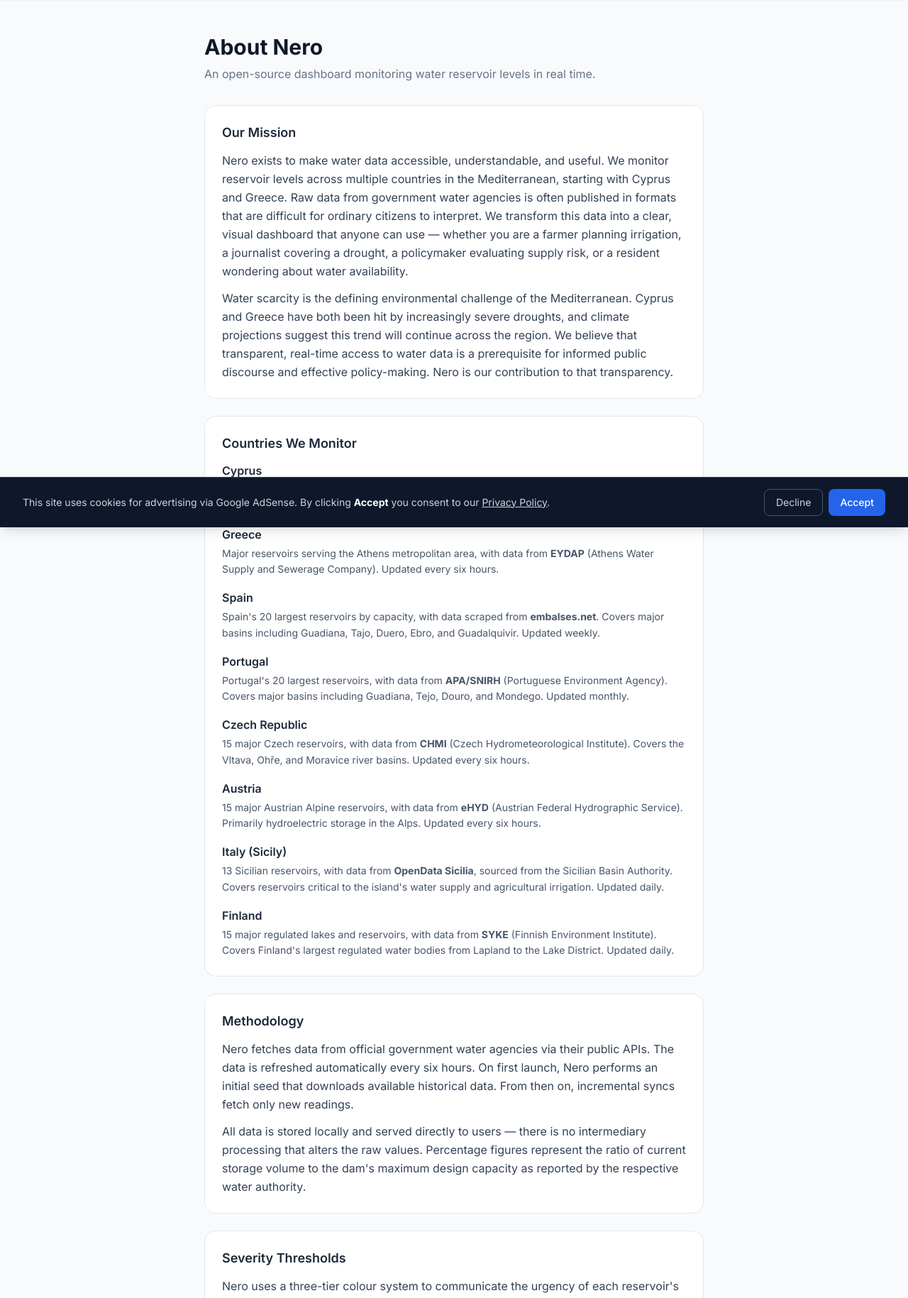
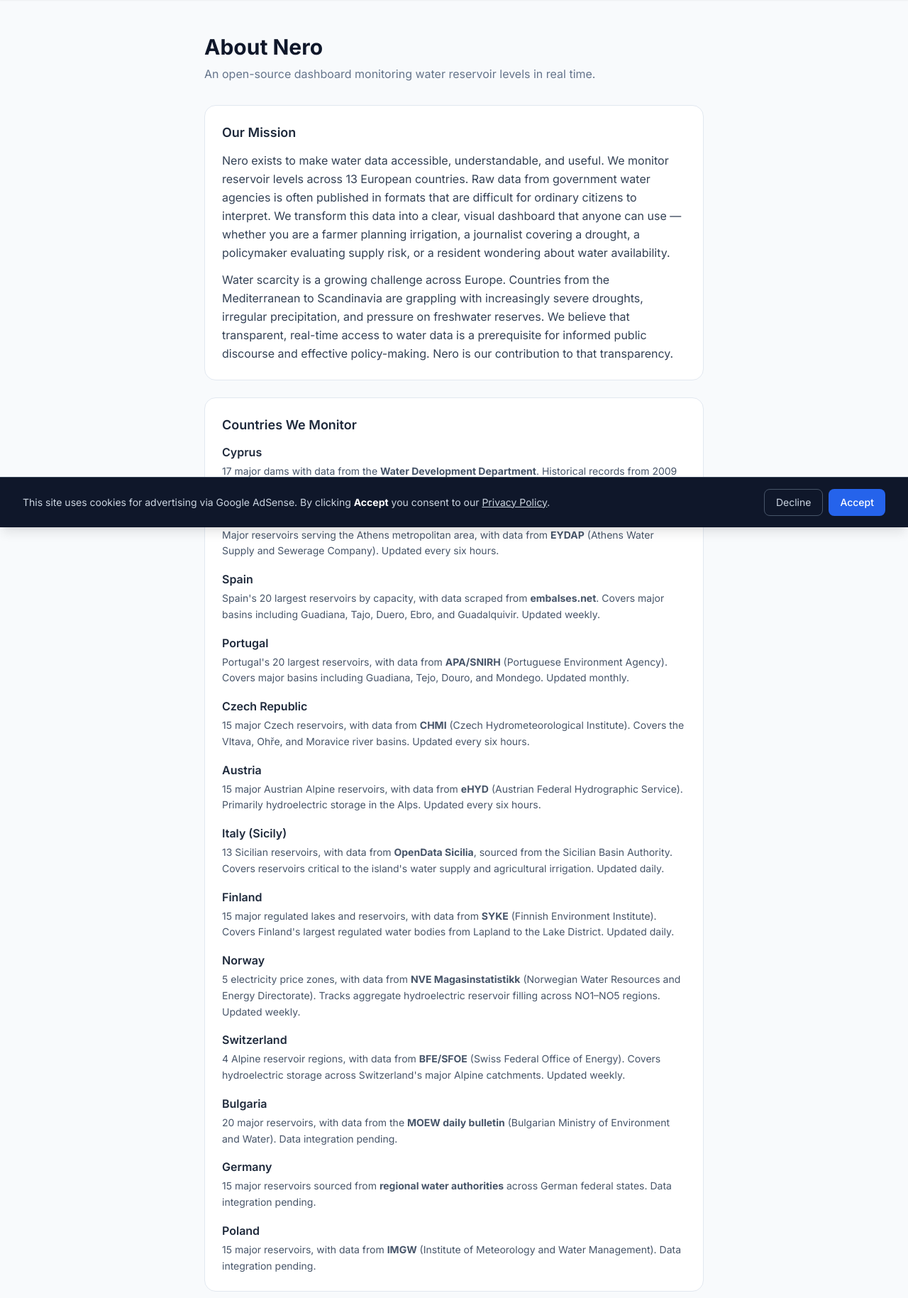
Before and after one commit to Gesoti/Nero, a FastAPI app: page /about in a window 1280 px wide. Shown: the part 57-1886 px from the top of the page at 71% size. Run offline with FastAPI, Linux system fonts and the light colour scheme; parts of the project's set-up code (start-up, migrations or seed data) failed here and were passed over; some libraries are stand-ins or nearby versions.

Commit message:
Update about page for 13 countries, fix sitemap for all new countries
About page now lists all 13 monitored countries with data sources.
Mission text updated from "Cyprus" to "13 European countries".
Sitemap handler now generates dam URLs for NO, CH, BG, DE, PL
(were falling through to empty DB query). 5 new sitemap tests.
838 tests passing.

Co-Authored-By: Claude Opus 4.6 (1M context) <noreply@anthropic.com>

```diff
--- a/app/routes/pages.py
+++ b/app/routes/pages.py
@@ -597,6 +597,36 @@ async def sitemap_xml():
                 xml_parts.append(
                     url_entry(f"{prefix}/dam/{quote(dam_info.name_en, safe='')}", "daily", "0.8")
                 )
+        elif country == "no":
+            from app.providers.norway import _NORWAY_DAMS as _no_dams
+            for dam_info in _no_dams:
+                xml_parts.append(
+                    url_entry(f"{prefix}/dam/{quote(dam_info.name_en, safe='')}", "daily", "0.8")
+                )
+        elif country == "ch":
+            from app.providers.switzerland import _SWITZERLAND_DAMS as _ch_dams
+            for dam_info in _ch_dams:
+                xml_parts.append(
+                    url_entry(f"{prefix}/dam/{quote(dam_info.name_en, safe='')}", "daily", "0.8")
+                )
+        elif country == "bg":
+            from app.providers.bulgaria import _BULGARIA_DAMS as _bg_dams
+            for dam_info in _bg_dams:
+                xml_parts.append(
+                    url_entry(f"{prefix}/dam/{quote(dam_info.name_en, safe='')}", "daily", "0.8")
+                )
+        elif country == "de":
+            from app.providers.germany import _GERMANY_DAMS as _de_dams
+            for dam_info in _de_dams:
+                xml_parts.append(
+                    url_entry(f"{prefix}/dam/{quote(dam_info.name_en, safe='')}", "daily", "0.8")
+                )
+        elif country == "pl":
+            from app.providers.poland import _POLAND_DAMS as _pl_dams
+            for dam_info in _pl_dams:
+                xml_parts.append(
+                    url_entry(f"{prefix}/dam/{quote(dam_info.name_en, safe='')}", "daily", "0.8")
+                )
         else:
             country_db = COUNTRY_DB_PATHS.get(country, "")
             if country_db:
--- a/app/templates/about.html
+++ b/app/templates/about.html
@@ -14,16 +14,16 @@
             <h2 class="text-lg font-semibold text-slate-800 mb-3">{{ _("Our Mission") }}</h2>
             <p class="leading-relaxed">
                 Nero exists to make water data accessible, understandable, and useful. We monitor reservoir levels
-                across multiple countries in the Mediterranean, starting with Cyprus and Greece. Raw data from
+                across 13 European countries. Raw data from
                 government water agencies is often published in formats that are difficult for ordinary citizens
                 to interpret. We transform this data into a clear, visual dashboard that anyone can use — whether
                 you are a farmer planning irrigation, a journalist covering a drought, a policymaker evaluating
                 supply risk, or a resident wondering about water availability.
             </p>
             <p class="mt-3 leading-relaxed">
-                Water scarcity is the defining environmental challenge of the Mediterranean. Cyprus and Greece have
-                both been hit by increasingly severe droughts, and climate projections suggest this trend will
-                continue across the region. We believe that transparent, real-time access to water data is a
+                Water scarcity is a growing challenge across Europe. Countries from the Mediterranean to Scandinavia
+                are grappling with increasingly severe droughts, irregular precipitation, and pressure on freshwater
+                reserves. We believe that transparent, real-time access to water data is a
                 prerequisite for informed public discourse and effective policy-making. Nero is our contribution
                 to that transparency.
             </p>
@@ -94,6 +94,43 @@
                         15 major regulated lakes and reservoirs, with data from <strong>SYKE</strong>
                         (Finnish Environment Institute). Covers Finland's largest regulated water
                         bodies from Lapland to the Lake District. Updated daily.
+                    </p>
+                </div>
+                <div>
+                    <h3 class="font-semibold text-slate-800 mb-1">{{ _("Norway") }}</h3>
+                    <p class="text-sm text-slate-600 leading-relaxed">
+                        5 electricity price zones, with data from <strong>NVE Magasinstatistikk</strong>
+                        (Norwegian Water Resources and Energy Directorate). Tracks aggregate hydroelectric
+                        reservoir filling across NO1–NO5 regions. Updated weekly.
+                    </p>
+                </div>
+                <div>
+                    <h3 class="font-semibold text-slate-800 mb-1">{{ _("Switzerland") }}</h3>
+                    <p class="text-sm text-slate-600 leading-relaxed">
+                        4 Alpine reservoir regions, with data from <strong>BFE/SFOE</strong>
+                        (Swiss Federal Office of Energy). Covers hydroelectric storage across
+                        Switzerland's major Alpine catchments. Updated weekly.
+                    </p>
+                </div>
+                <div>
+                    <h3 class="font-semibold text-slate-800 mb-1">{{ _("Bulgaria") }}</h3>
+                    <p class="text-sm text-slate-600 leading-relaxed">
+                        20 major reservoirs, with data from the <strong>MOEW daily bulletin</strong>
+                        (Bulgarian Ministry of Environment and Water). Data integration pending.
+                    </p>
+                </div>
+                <div>
+                    <h3 class="font-semibold text-slate-800 mb-1">{{ _("Germany") }}</h3>
+                    <p class="text-sm text-slate-600 leading-relaxed">
+                        15 major reservoirs sourced from <strong>regional water authorities</strong>
+                        across German federal states. Data integration pending.
+                    </p>
+                </div>
+                <div>
+                    <h3 class="font-semibold text-slate-800 mb-1">{{ _("Poland") }}</h3>
+                    <p class="text-sm text-slate-600 leading-relaxed">
+                        15 major reservoirs, with data from <strong>IMGW</strong>
+                        (Institute of Meteorology and Water Management). Data integration pending.
                     </p>
                 </div>
             </div>
```
Also changed, not shown: tests/test_routes_bg.py (+7 -0 lines), tests/test_routes_ch.py (+7 -0 lines), tests/test_routes_de.py (+7 -0 lines), tests/test_routes_no.py (+7 -0 lines), tests/test_routes_pl.py (+7 -0 lines).
